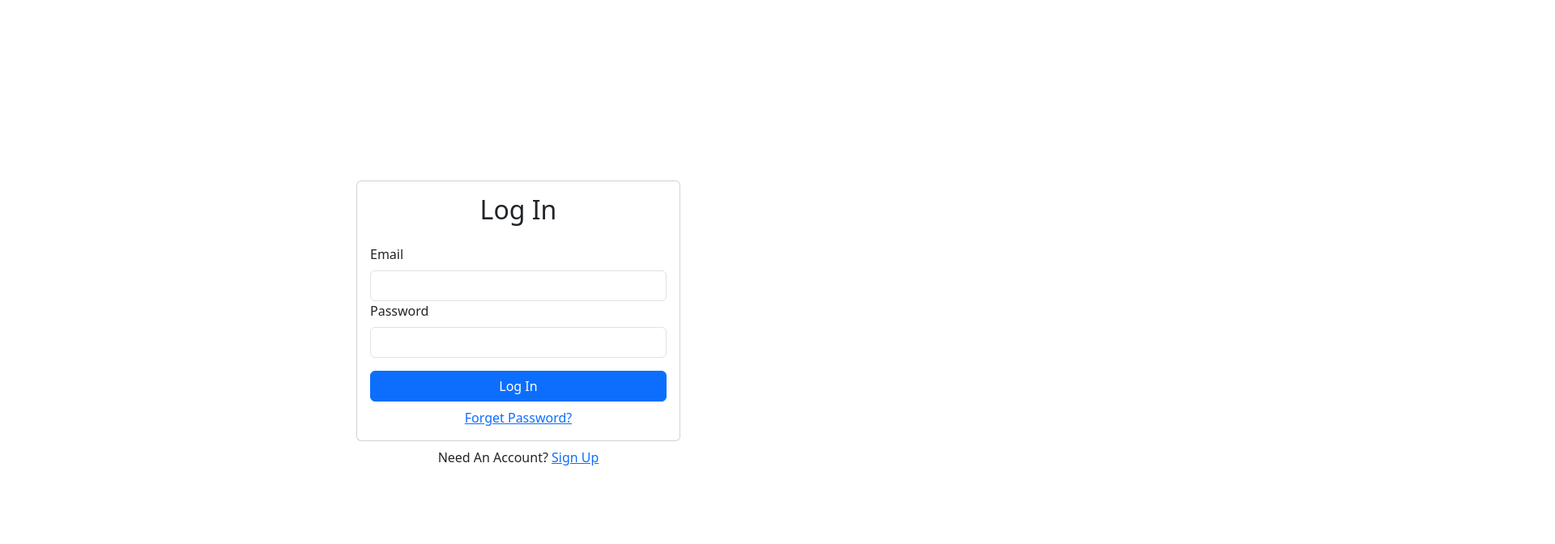
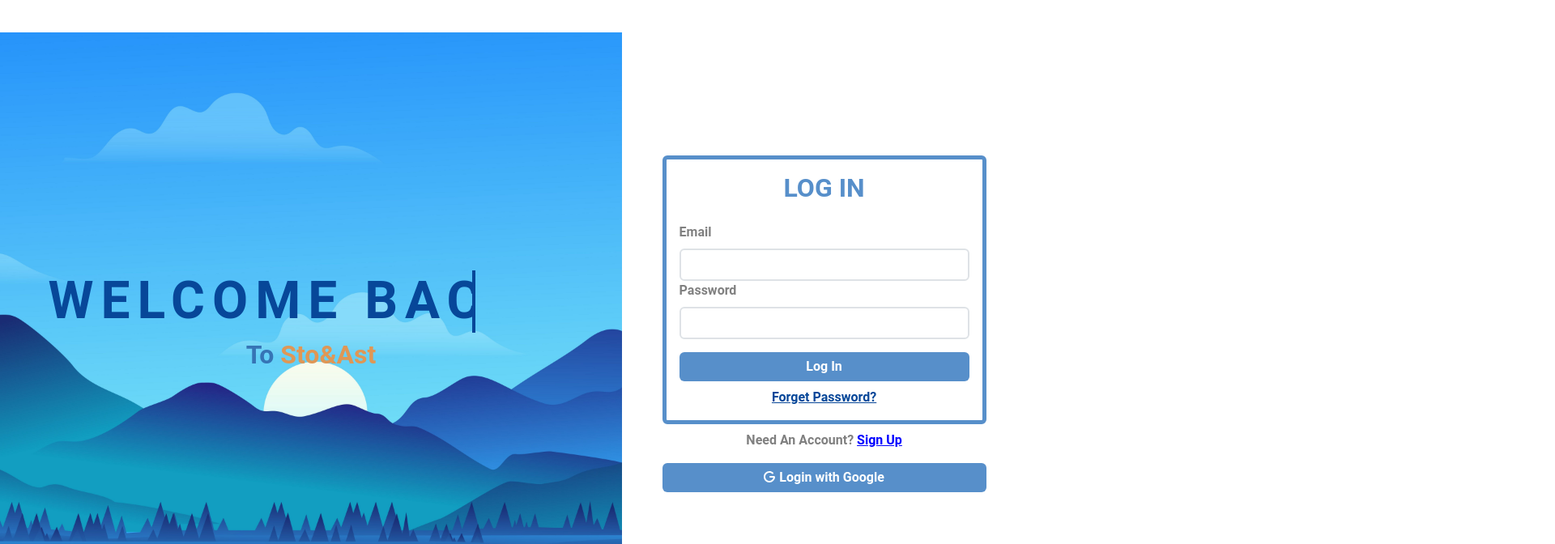
Before and after one commit to VAKhoa939/Sto-Ast-Render, a React (Create React App) app in the folder my-react-app/: page /login in a window 1280 px wide. Shown: the top 672 px of the page at 81% size, 1920 px wide, since content can reach past the window. Built offline with nearby package versions, Linux system fonts and the light colour scheme; no server answers.

Commit message:
update Login UI
hehe

```diff
--- a/my-react-app/src/components/authentication/Login.js
+++ b/my-react-app/src/components/authentication/Login.js
@@ -1,16 +1,46 @@
 import React, { useRef, useState } from 'react'
-import { Form, Button, Card, Alert } from 'react-bootstrap'
+import { Form, Button, Card, Alert} from 'react-bootstrap'
 import { useAuth } from '../../contexts/AuthContext'
 import { Link, useNavigate } from 'react-router-dom'
 import CenteredContainer from './CenteredContainer'
+import "../../index.css"
+import { faG } from "@fortawesome/free-solid-svg-icons";
+import { FontAwesomeIcon } from "@fortawesome/react-fontawesome";
+
 
 export default function Login() {
     const emailRef = useRef()
     const passRef = useRef()
+    const emailRef_ = useRef()
+    const passRef_ = useRef()
+    const loginRef = useRef();
+    const signUpRef = useRef();
+    const textBoxRef = useRef();
     const { login } = useAuth()
     const [error, setError] = useState("")
     const [loading, setLoading] = useState(false)
+    const [mode, setMode ] =useState(false)
     const navigate = useNavigate()
+
+    const passConlRef = useRef()
+    const { signup } = useAuth()
+
+    async function handleSubmit(e){
+        e.preventDefault()
+
+        if (passRef.current.value !== passConlRef.current.value)
+            return setError('Password do not match')
+        try {
+            setError('')
+            setLoading(true)
+            await signup(emailRef.current.value, passRef.current.value)
+            navigate("/")
+        }
+        catch{
+            setError('Fail to create an account')
+        }
+        setLoading(false)
+    }
 
     async function handleSubmit(e){
         e.preventDefault()
@@ -26,31 +56,111 @@ export default function Login() {
         setLoading(false)
     }
 
+    async function handleSignUp(e){
+        e.preventDefault()
+
+        if (passRef_.current.value !== passConlRef.current.value)
+            return setError('Password do not match')
+        try {
+            setError('')
+            setLoading(true)
+            await signup(emailRef_.current.value, passRef_.current.value)
+            navigate("/")
+        }
+        catch{
+            setError('Fail to create an account')
+        }
+        setLoading(false)
+    }
+
+    function slideSignUp() {
+        if (setMode) {
+            textBoxRef.current.classList.toggle("slide_right");
+            loginRef.current.classList.toggle("slide_right");
+            signUpRef.current.classList.toggle("slide_right_1");
+            setMode(true)
+        }else
+        {
+            textBoxRef.current.classList.toggle("slide_left_1");
+            loginRef.current.classList.toggle("slide_left");
+            signUpRef.current.classList.toggle("slide_left");
+            setMode(false)
+        }
+    }
+
     return (
+    <>
+        <div class="fullPage">
+            <div ref = {signUpRef} class = "signUp">
                 <CenteredContainer>
-        <Card>
+                    <Card style={{borderWidth: "5px", borderColor: "#578FCA"}}>
                         <Card.Body>
-                <h2 className="text-center mb-4">Log In</h2>
+                        <h2 className="text-center mb-4 fw-bold" style={{color: "#578FCA"}}>SIGN IN</h2>
+                            {error && <Alert variant="danger">{error}</Alert>}
+                            <Form onSubmit={handleSignUp}>
+                                <Form.Group id = "email">
+                                    <Form.Label ><p className="mb-0 fw-bold" style={{color: "gray"}}>Email</p></Form.Label>
+                                    <Form.Control type="email" ref={emailRef_} required />
+                                </Form.Group>
+                                <Form.Group id = "password">
+                                    <Form.Label><p className="mb-0 fw-bold" style={{color: "gray"}}>Password</p></Form.Label>
+                                    <Form.Control type="password" ref={passRef_} required />
+                                </Form.Group>
+                                <Form.Group id ="password-confirm">
+                                    <Form.Label><p className="mb-0 fw-bold" style={{color: "gray"}}>Password Confirmation</p></Form.Label>
+                                    <Form.Control type="password" ref={passConlRef} required />
+                                </Form.Group>
+                                <Button disabled={loading} className="w-100 mt-3" type= "submit" style={{backgroundColor: '#578FCA', borderStyle: 'none'}}>Sign Up</Button>
+                            </Form>
+                        </Card.Body>
+                    </Card>
+                    <div className="w-100 text-center mt-2 fw-bold" style={{color:"gray"}}>
+                        Already have an account?<span onClick={slideSignUp} class="test">Log In</span>
+                    </div>
+                </CenteredContainer>
+            </div>
+
+            <div ref = {textBoxRef} class= "textBox">
+            <div class= "mainText"><h1>WELCOME BACK .</h1></div>
+                <div class="subText">
+                    <h4>To <span>Sto&Ast</span></h4>
+                </div>
+            </div>
+
+            <div ref = {loginRef} class="logIn">
+                <CenteredContainer>
+                        <Card style={{borderWidth: "5px", borderColor: "#578FCA"}}>
+                            <Card.Body>
+                                <h2 className="text-center mb-4 fw-bold" style={{color: "#578FCA"}}>LOG IN</h2>
                                 {error && <Alert variant="danger">{error}</Alert>}
                                 <Form onSubmit={handleSubmit}>
                                     <Form.Group id = "email">
-                        <Form.Label>Email</Form.Label>
-                        <Form.Control type="email" ref={emailRef} required />
+                                        <Form.Label><p className="mb-0 fw-bold" style={{color: "gray"}}>Email</p></Form.Label>
+                                        <Form.Control type="email" ref={emailRef} required style={{borderWidth: "2px"}}/>
                                     </Form.Group>
                                     <Form.Group id = "password">
-                        <Form.Label>Password</Form.Label>
-                        <Form.Control type="password" ref={passRef} required />
+                                        <Form.Label><p className="mb-0 fw-bold" style={{color: "gray"}}>Password</p></Form.Label>
+                                        <Form.Control type="password" ref={passRef} required style={{borderWidth: "2px"}}/>
                                     </Form.Group>
-                    <Button disabled={loading} className="w-100 mt-3" type= "submit">Log In</Button>
+                                    <Button disabled={loading} className="w-100 mt-3 fw-bold" type= "submit" style={{backgroundColor: '#578FCA', borderStyle: 'none'}}>Log In</Button>
                                 </Form>
-                <div className= "w-10- text-center mt-2">
-                    <Link to="/forgot-password">Forget Password?</Link>
+                                <div className= "w-10- text-center mt-2 fw-bold">
+                                    <Link to="/forgot-password" style={{color: "#074799"}}>Forget Password?</Link>
                                 </div>
                             </Card.Body>
                         </Card>
-        <div className="w-100 text-center mt-2">
-            Need An Account? <Link to="/signup">Sign Up</Link>
+                        <div className="w-100 text-center mt-2 fw-bold" style={{color:"gray"}}>
+                            Need An Account? <span onClick={slideSignUp} class="test"> Sign Up</span>
+                        </div>
+
+                        <div class= "otherLogin">
+                            <Button disabled={loading} className="w-100 mt-3 fw-bold" type= "submit" style={{backgroundColor: '#578FCA', borderStyle: 'none'}}>
+                                <FontAwesomeIcon icon={faG} style={{ marginRight: "5px" }}/>Login with Google
+                            </Button>
                         </div>
                     </CenteredContainer>
+                </div>
+            </div>
+    </>
   )
 }
--- /dev/null
+++ b/my-react-app/src/index.css
@@ -0,0 +1,134 @@
+/* Hide utility class */
+body{
+    overflow: hidden;
+}
+
+.hide {
+    display: none;
+}
+
+/* Main Page Container */
+.fullPage {
+    font-family: 'Roboto', sans-serif;
+    width: 150vw; /* Double the viewport for sliding effect */
+    height: 100vh;
+    display: flex;
+    justify-content: start;
+    align-items: center;
+    transition: transform 0.5s ease-in-out;
+    transform: translateX(0); /* Initial position */
+}
+
+/* Static TextBox (Always Visible) */
+.textBox {
+    width: 60vw;
+    height: 90vh;
+    background-image: url("./include/new-bg.jpg");
+    background-size: cover;
+    background-repeat: no-repeat;
+    background-position: center;
+    display: flex;
+    flex-direction: column;
+    justify-content: center;
+    align-items: center;
+    color: #074799;
+    position: absolute;
+    left: 0;
+    z-index: 2; /* Keeps textBox on top */
+    transition: all 2s ease;
+}
+
+/* Styling for subText */
+.subText {
+    justify-items: center;
+    color: #3674B5;
+}
+
+.subText h4 {
+    font-size: 2rem;
+    font-weight: bold;
+}
+
+.subText span {
+    color: #DF9755;
+    transition: all 0.3s ease;
+}
+
+.subText span:hover {
+    cursor: pointer;
+    text-shadow: 0 0 20px #EDF4C2;
+    font-size: 2.5rem;
+}
+
+/* Typing Animation */
+@keyframes cursor {
+    50% {
+        border-color: transparent;
+    }
+}
+
+@keyframes typing {
+    from {
+        width: 0px;
+    }
+}
+
+.mainText h1 {
+    font-size: 4rem;
+    font-weight: bold;
+    letter-spacing: 9px;
+    border-right: 4px solid;
+    width: 100%;
+    overflow: hidden;
+    white-space: nowrap;
+    animation:
+        typing 3s steps(16, end) infinite,
+        cursor 0.4s step-end infinite alternate;
+}
+
+/* Login and SignUp Sections */
+
+
+.logIn {
+    width: 53vw;
+    height: 100vh;
+    display: flex;
+    justify-content: center;
+    align-items: center;
+    position: relative;
+    z-index: 1;
+    transition: all 2s ease;
+}
+
+.signUp {
+    margin-left: 0;
+    width: 53vw;
+    height: 100vh;
+    display: flex;
+    justify-content: center;
+    align-items: center;
+    position: relative;
+    z-index: 1;
+    transform: translateX(-53vw);
+    transition: all 2s ease;
+}
+
+/* Slide to the Right */
+.slide_right {
+    transform: translateX(40vw); /* Moves to the right */
+}
+.slide_right_1{
+    transform: translateX(-6vw);
+}
+.slide_left {
+    transform: translateX(-40vw); /* Moves to the right */
+}
+.slide_left_1{
+    transform: translateX(6vw);
+}
+/* Clickable text */
+.test {
+    cursor: pointer;
+    color: blue;
+    text-decoration: underline;
+}
```
Also changed, not shown: my-react-app/src/include/new-bg.jpg (added). Lines whose indentation alone changed are shown as unchanged.
